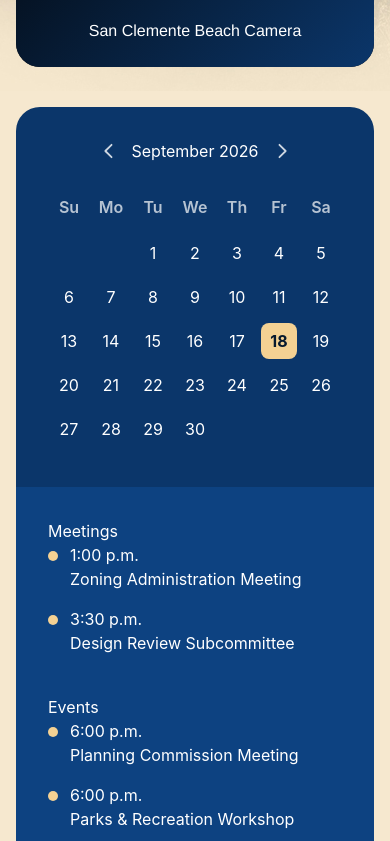
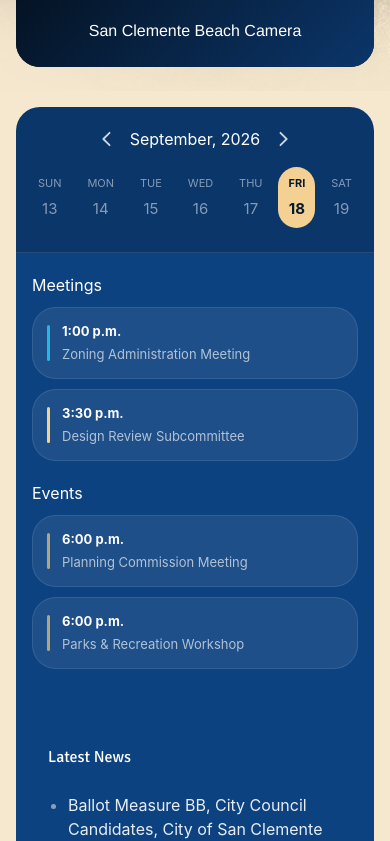
Before and after one commit to Vsenses55/city-san-clemente-concept, a React (Vite) app: page / in a window 390 px wide. Shown: the part 989-1830 px from the top of the page. Built offline with nearby package versions, Linux system fonts and the light colour scheme.

Commit message:
mobile updates

```diff
--- a/src/components/EventsCalendar.tsx
+++ b/src/components/EventsCalendar.tsx
@@ -25,6 +25,7 @@ function buildMonthGrid(year: number, month: number) {
 export default function EventsCalendar() {
   const today = useMemo(() => new Date(), []);
   const [cursor, setCursor] = useState({ year: today.getFullYear(), month: today.getMonth() });
+  const [weekOffset, setWeekOffset] = useState(0);
 
   const cells = useMemo(() => buildMonthGrid(cursor.year, cursor.month), [cursor]);
   const monthLabel = new Date(cursor.year, cursor.month, 1).toLocaleDateString('en-US', {
@@ -32,6 +33,12 @@ export default function EventsCalendar() {
     year: 'numeric',
   });
   const isCurrentMonth = cursor.year === today.getFullYear() && cursor.month === today.getMonth();
+
+  const weekDates = useMemo(() => {
+    const start = new Date(today.getFullYear(), today.getMonth(), today.getDate() - today.getDay() + weekOffset * 7);
+    return Array.from({ length: 7 }, (_, i) => new Date(start.getFullYear(), start.getMonth(), start.getDate() + i));
+  }, [today, weekOffset]);
+  const weekMonthLabel = `${weekDates[3].toLocaleDateString('en-US', { month: 'long' })}, ${weekDates[3].getFullYear()}`;
 
   function shiftMonth(delta: number) {
     setCursor((c) => {
@@ -41,10 +48,78 @@ export default function EventsCalendar() {
   }
 
   return (
-    <section
-      className="grid lg:grid-cols-[520fr_680fr] lg:h-[457px]"
-      style={{ background: 'var(--surface-primary)' }}
-    >
+    <>
+      {/* Mobile: week strip + card list (per Figma Make mobile design) */}
+      <div className="lg:hidden flex flex-col w-full" style={{ background: 'var(--surface-primary)' }}>
+        <div className="flex items-center justify-center gap-4 pt-5 pb-4 px-4">
+          <button onClick={() => setWeekOffset((w) => w - 1)} aria-label="Previous week" className="text-white/80 hover:text-white">
+            <IconChevronLeft className="size-4" />
+          </button>
+          <p className="heading-h3 text-white whitespace-nowrap">{weekMonthLabel}</p>
+          <button onClick={() => setWeekOffset((w) => w + 1)} aria-label="Next week" className="text-white/80 hover:text-white">
+            <IconChevronRight className="size-4" />
+          </button>
+        </div>
+
+        <div className="flex items-start justify-between px-3 pb-6">
+          {weekDates.map((d) => {
+            const isToday = d.toDateString() === today.toDateString();
+            return (
+              <div
+                key={d.toISOString()}
+                className={`flex flex-col items-center gap-1.5 px-2.5 py-2 rounded-xl ${isToday ? 'font-bold' : 'text-white/50'}`}
+                style={isToday ? { background: 'var(--surface-warm)', color: 'var(--text-primary)' } : undefined}
+              >
+                <p className="text-[11px] uppercase">{d.toLocaleDateString('en-US', { weekday: 'short' })}</p>
+                <p className="text-[15px]">{d.getDate()}</p>
+              </div>
+            );
+          })}
+        </div>
+
+        <div className="h-px w-full bg-white/10" />
+
+        <div className="flex flex-col px-4 py-5" style={{ background: '#0d4281' }}>
+          <div className="flex flex-col gap-2.5 w-full">
+            <p className="heading-h4 text-white">Meetings</p>
+            {MEETINGS.map((m, i) => (
+              <div key={m.title} className="flex items-center gap-3 p-3.5 rounded-xl bg-white/7 border border-white/10">
+                <span
+                  className="w-[3px] h-9 rounded-sm shrink-0"
+                  style={{ background: i === 0 ? 'var(--color-accent-500)' : 'var(--surface-warm)' }}
+                />
+                <div className="flex flex-col gap-[3px] text-[13px]">
+                  <p className="font-bold text-white">{m.time}</p>
+                  <p className="text-white/65">{m.title}</p>
+                </div>
+              </div>
+            ))}
+          </div>
+
+          <div className="h-5" />
+
+          <div className="flex flex-col gap-2.5 w-full">
+            <p className="heading-h4 text-white">Events</p>
+            {EVENTS.map((e) => (
+              <div key={e.title} className="flex items-center gap-3 p-3.5 rounded-xl bg-white/7 border border-white/10">
+                <span className="w-[3px] h-9 rounded-sm shrink-0" style={{ background: 'var(--color-secondary-500)' }} />
+                <div className="flex flex-col gap-[3px] text-[13px]">
+                  <p className="font-bold text-white">{e.time}</p>
+                  <p className="text-white/65">{e.title}</p>
+                </div>
+              </div>
+            ))}
+          </div>
+
+          <div className="h-6" />
+        </div>
+      </div>
+
+      {/* Desktop: full month grid + panel */}
+      <section
+        className="hidden lg:grid lg:grid-cols-[520fr_680fr] lg:h-[457px]"
+        style={{ background: 'var(--surface-primary)' }}
+      >
       {/* Calendar */}
       <div className="flex flex-col items-center justify-center gap-6 p-8 sm:p-10 lg:h-full">
         <div className="flex items-center gap-4">
@@ -133,6 +208,7 @@ export default function EventsCalendar() {
           </div>
         </div>
       </div>
-    </section>
+      </section>
+    </>
   );
 }
```
Also changed, not shown: Claude outputs/mobile_card.png (added), 1 other file (tests, documents, lock files or other folders).
